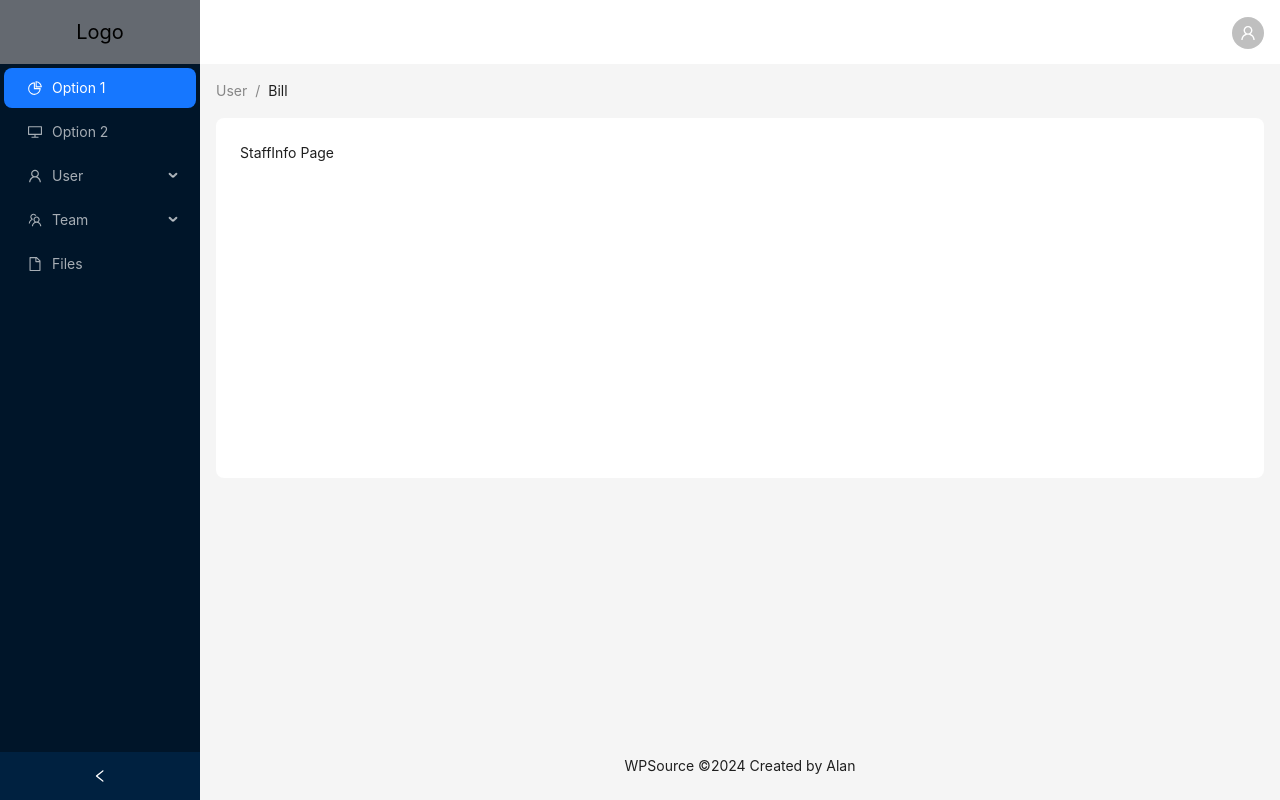
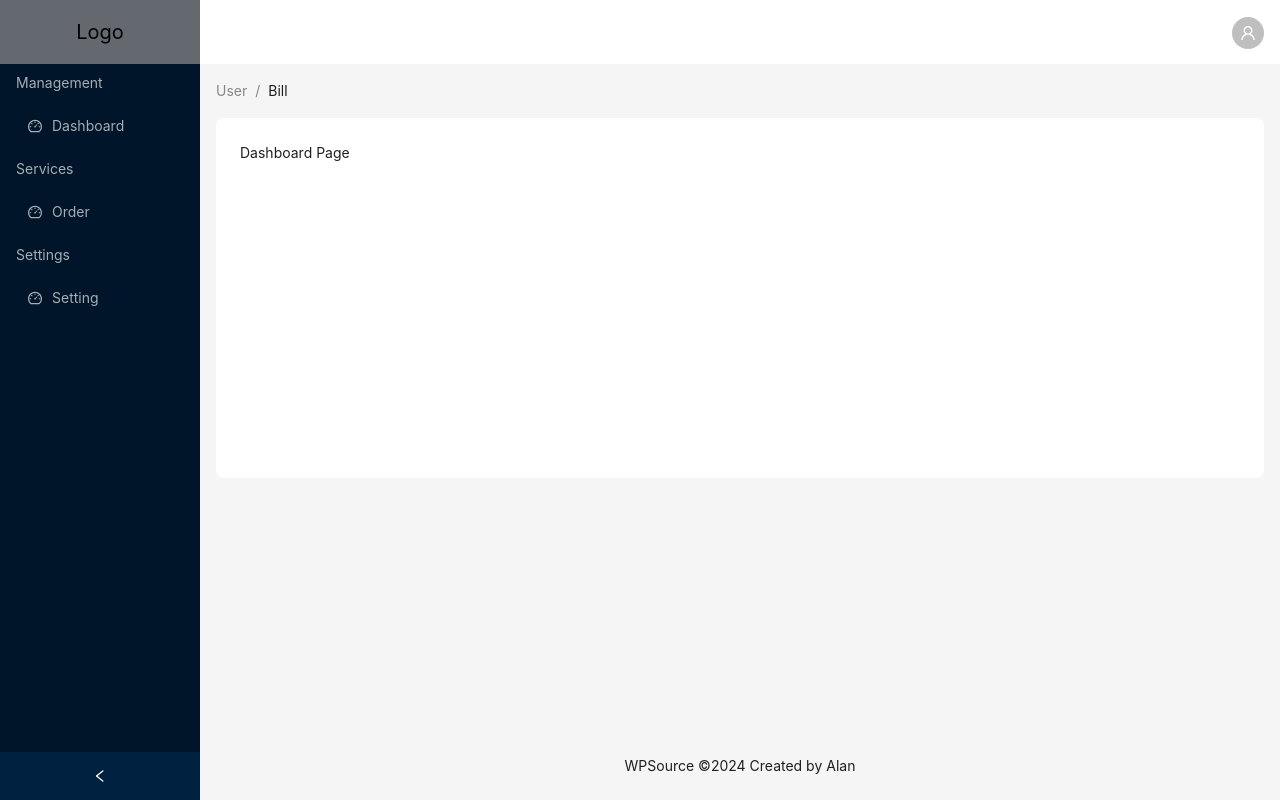
Before and after one commit to pnTrungPham/yayhero, a React app in the folder apps/wpsource/: page / in a window 1280 px wide. Built offline with nearby package versions, Linux system fonts and the light colour scheme; the HTML template or start-up script is replaced by a standard one.

Commit message:
Refactor app manager layout and add order module

```diff
--- a/apps/wpsource/src/layouts/app-manager-layout/sider/index.tsx
+++ b/apps/wpsource/src/layouts/app-manager-layout/sider/index.tsx
@@ -1,49 +1,12 @@
 import React, { useState } from "react";
-import {
-  DesktopOutlined,
-  FileOutlined,
-  PieChartOutlined,
-  TeamOutlined,
-  UserOutlined,
-} from "@ant-design/icons";
-import type { MenuProps } from "antd";
-import { Layout, Menu, theme } from "antd";
+import { Layout, Menu } from "antd";
 import { useNavigate } from "react-router-dom";
+import ManagerMenuItems from "./menu-items";
 
 const { Sider } = Layout;
 
-type MenuItem = Required<MenuProps>["items"][number];
-
-function getItem(
-  label: React.ReactNode,
-  key: React.Key,
-  icon?: React.ReactNode,
-  children?: MenuItem[]
-): MenuItem {
-  return {
-    key,
-    icon,
-    children,
-    label,
-  } as MenuItem;
-}
-
-const items: MenuItem[] = [
-  getItem("Option 1", "1", <PieChartOutlined />),
-  getItem("Option 2", "2", <DesktopOutlined />),
-  getItem("User", "sub1", <UserOutlined />, [
-    getItem("Tom", "3"),
-    getItem("Bill", "4"),
-    getItem("Alex", "5"),
-  ]),
-  getItem("Team", "sub2", <TeamOutlined />, [
-    getItem("Team 1", "6"),
-    getItem("Team 2", "8"),
-  ]),
-  getItem("Files", "9", <FileOutlined />),
-];
-
 const SlideLayout: React.FC = () => {
+  const managerItems = ManagerMenuItems();
   const [collapsed, setCollapsed] = useState(false);
   const navigate = useNavigate();
   return (
@@ -60,10 +23,6 @@ const SlideLayout: React.FC = () => {
           background: "#646970",
           padding: "17px",
         }}
-        onClick={() => {
-          console.log("11111");
-          navigate("dashboard");
-        }}
       >
         Logo
       </div>
@@ -71,7 +30,7 @@ const SlideLayout: React.FC = () => {
         theme="dark"
         defaultSelectedKeys={["1"]}
         mode="inline"
-        items={items}
+        items={managerItems}
       />
     </Sider>
   );
--- /dev/null
+++ b/apps/wpsource/src/layouts/app-manager-layout/sider/menu-items.tsx
@@ -0,0 +1,68 @@
+import DashboardOutlined from "@ant-design/icons/lib/icons/DashboardOutlined";
+import { ItemType } from "antd/es/menu/hooks/useItems";
+import { useMemo } from "react";
+import { useNavigate } from "react-router-dom";
+
+const ManagerMenuItems = () => {
+  const navigate = useNavigate();
+  const memoMenuItems: ItemType[] = useMemo(() => {
+    const management: ItemType[] = [
+      {
+        type: "group",
+        label: "Management",
+        children: [
+          {
+            key: "dashboard",
+            title: "Dashboard",
+            label: "Dashboard",
+            icon: <DashboardOutlined />,
+            onClick: () => {
+              navigate("*");
+            },
+          },
+        ],
+      },
+    ];
+
+    const services: ItemType[] = [
+      {
+        type: "group",
+        label: "Services",
+        children: [
+          {
+            key: "order",
+            title: "Order",
+            label: "Order",
+            icon: <DashboardOutlined />,
+            onClick: () => {
+              navigate("/order");
+            },
+          },
+        ],
+      },
+    ];
+
+    const setting: ItemType[] = [
+      {
+        type: "group",
+        label: "Settings",
+        children: [
+          {
+            key: "setting",
+            title: "Setting",
+            label: "Setting",
+            icon: <DashboardOutlined />,
+            onClick: () => {
+              navigate("/setting");
+            },
+          },
+        ],
+      },
+    ];
+
+    return [...management, ...services, ...setting];
+  }, [navigate]);
+  return memoMenuItems;
+};
+
+export default ManagerMenuItems;
--- /dev/null
+++ b/apps/wpsource/src/modules/services/index.ts
@@ -0,0 +1,3 @@
+import Order from "./order"
+
+export {Order}
--- /dev/null
+++ b/apps/wpsource/src/modules/services/order/index.tsx
@@ -0,0 +1,17 @@
+import React from "react";
+
+const Order: React.FC = () => (
+  <>
+    <div className="grid xl:grid-cols-8 lg:grid-cols-6 md:grid-cols-4 sm:grid-cols-2 gap-4">
+      {Array(10)
+        .fill(0)
+        .map((_, index) => (
+          <div key={index}>
+            <div></div>
+          </div>
+        ))}
+    </div>
+  </>
+);
+
+export default Order;
```
Also changed, not shown: apps/wpsource/src/router.tsx (+7 -3 lines).
